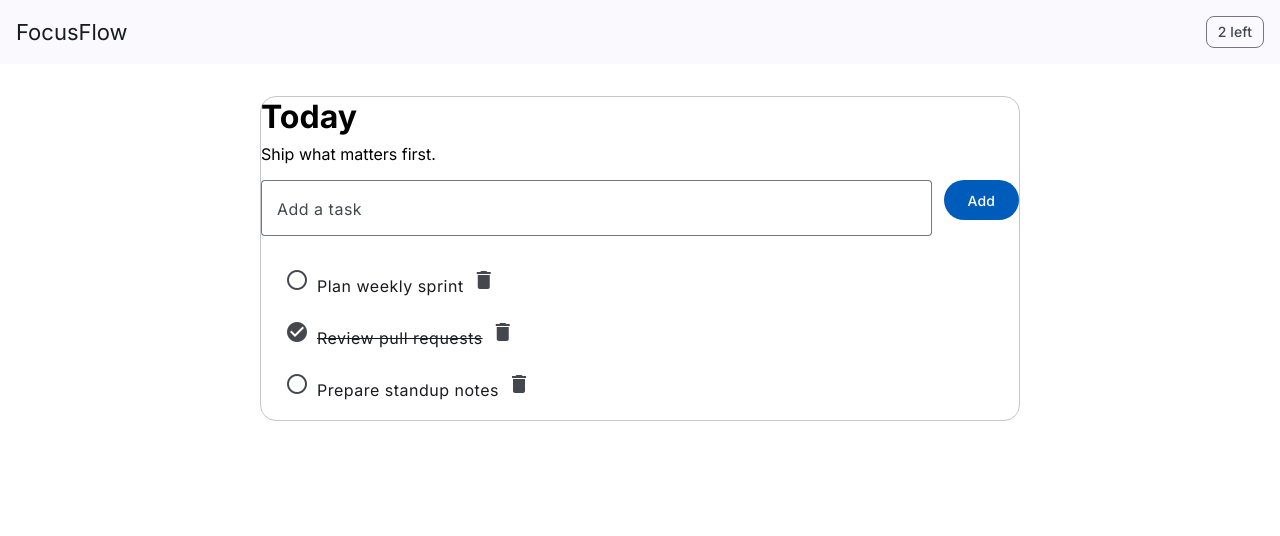
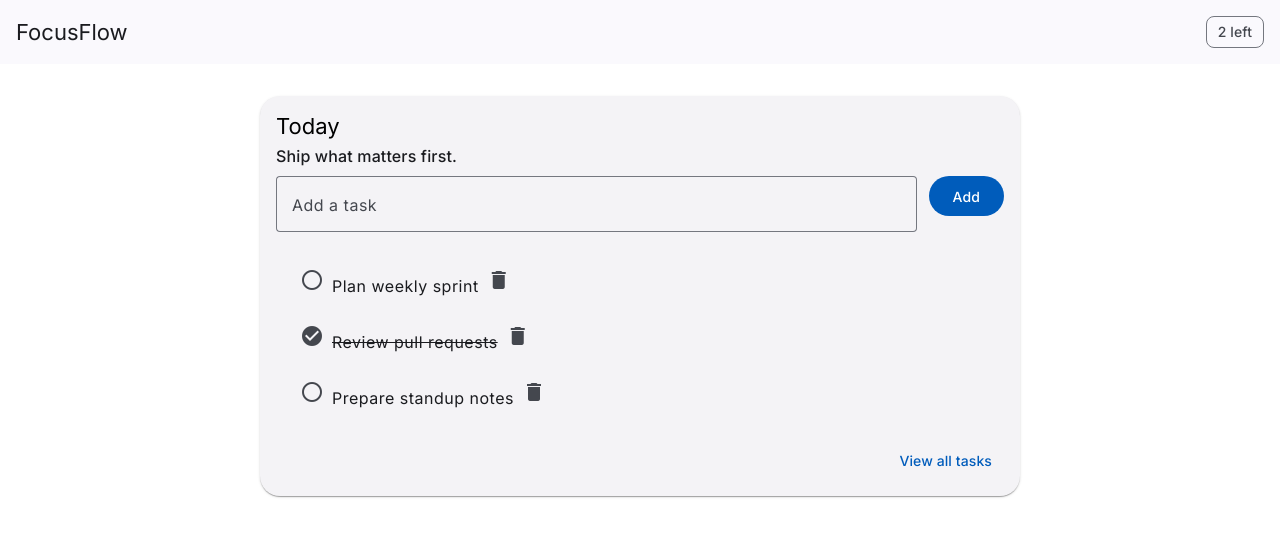
Before and after one commit to habi4ek/todo, an Angular app: page / in a window 1280 px wide. Shown: the top 536 px of the page. Built offline with nearby package versions, Linux system fonts and the light colour scheme.

Commit message:
Update todo card layout to modern Material style

```diff
--- a/src/app/app.component.html
+++ b/src/app/app.component.html
@@ -5,10 +5,13 @@
 </mat-toolbar>
 
 <main class="page">
-  <mat-card class="todo-card" appearance="outlined">
-    <h1>Today</h1>
-    <p class="subtitle">Ship what matters first.</p>
+  <mat-card class="todo-card" appearance="raised">
+    <mat-card-header>
+      <mat-card-title>Today</mat-card-title>
+      <mat-card-subtitle>Ship what matters first.</mat-card-subtitle>
+    </mat-card-header>
 
+    <mat-card-content>
       <form class="todo-form" (ngSubmit)="addTodo()">
         <mat-form-field appearance="outline" subscriptSizing="dynamic">
           <mat-label>Add a task</mat-label>
@@ -23,7 +26,7 @@
       </form>
 
       <mat-list>
-      <mat-list-item *ngFor="let todo of todos; index as i">
+        <mat-list-item *ngFor="let todo of todos; index as i" class="todo-item">
           <button mat-icon-button (click)="toggleTodo(todo)" [attr.aria-label]="todo.done ? 'Mark not done' : 'Mark done'">
             <mat-icon>{{ todo.done ? 'check_circle' : 'radio_button_unchecked' }}</mat-icon>
           </button>
@@ -33,5 +36,10 @@
           </button>
         </mat-list-item>
       </mat-list>
+    </mat-card-content>
+
+    <mat-card-actions align="end">
+      <button mat-button color="primary">View all tasks</button>
+    </mat-card-actions>
   </mat-card>
 </main>
--- a/src/app/app.component.scss
+++ b/src/app/app.component.scss
@@ -21,32 +21,30 @@
 .todo-card {
   margin: 0 auto;
   max-width: 760px;
-  border-radius: 1rem;
-  background: var(--mat-sys-surface);
+  border-radius: 1.25rem;
 }
 
-h1 {
-  margin: 0;
+mat-card-header {
+  padding-bottom: 0.5rem;
 }
 
-.subtitle {
-  margin: 0.5rem 0 1rem;
-  color: var(--mat-sys-on-surface-variant);
+mat-card-title {
+  margin-bottom: 0.25rem;
 }
 
 .todo-form {
   display: grid;
   grid-template-columns: 1fr;
   gap: 0.75rem;
-  margin-bottom: 0.75rem;
+  margin-bottom: 1rem;
 }
 
 mat-form-field {
   width: 100%;
 }
 
-mat-list-item {
-  margin-bottom: 0.25rem;
+.todo-item {
+  margin-bottom: 0.5rem;
   border-radius: 0.75rem;
   background: var(--mat-sys-surface-container-low);
 }
@@ -54,6 +52,10 @@ mat-list-item {
 .done {
   text-decoration: line-through;
   color: var(--mat-sys-on-surface-variant);
+}
+
+mat-card-actions {
+  padding: 0.5rem 1rem 1rem;
 }
 
 @media (min-width: 768px) {
```
Lines whose indentation alone changed are shown as unchanged.
